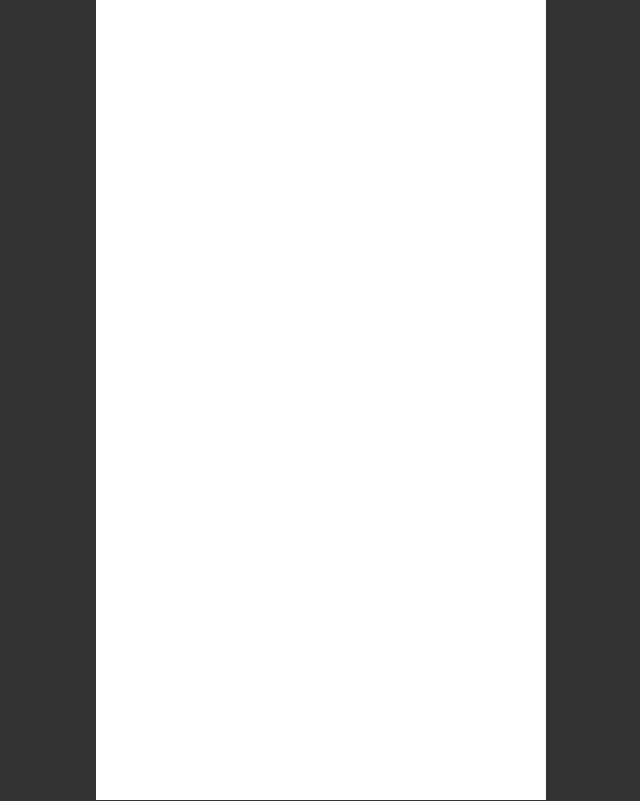
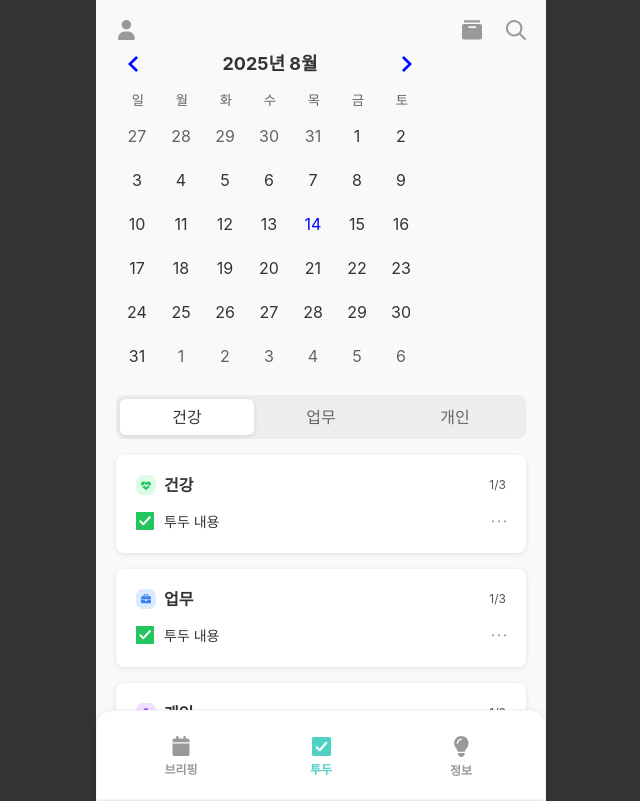
Before and after one commit to WomanTech2025-MoWo/MoWo_FE, a React (Create React App) app: page /todos in a window 1280 px wide. Shown: the whole page, without its empty margins (319-959 px from the left). Built offline with nearby package versions, Linux system fonts and the light colour scheme; a web font is replaced by a local one.

Commit message:
✨[Feat] TodosPage 레이아웃 구성 및 UI 구현

```diff
--- a/src/pages/todos/TodosPage.tsx
+++ b/src/pages/todos/TodosPage.tsx
@@ -1,7 +1,33 @@
-import React from 'react';
+import React, { useRef, useEffect, useState } from 'react';
+import styled from 'styled-components';
+import { DayPicker } from 'react-day-picker';
+import { ko } from 'react-day-picker/locale';
+import 'react-day-picker/dist/style.css';
+import GlobalNavigation from '../../layouts/GlobalNavigation';
+import InnerLayout from '../../layouts/InnerLayout';
+import TodoHeader from './components/TodoHeader';
+import TodoList from './components/TodoList';
+
+const TodoWrap = styled(InnerLayout)`
+  background-color: var(--color-basic-bg);
+  min-height: 100vh;
+`;
 
 const TodosPage = () => {
-  return <></>;
+  const [selected, setSelected] = useState<Date>();
+
+  return (
+    <TodoWrap>
+      <TodoHeader />
+      <div>
+        <DayPicker locale={ko} navLayout="around" animate mode="single" selected={selected} onSelect={setSelected} showOutsideDays />
+      </div>
+      <div>
+        <TodoList />
+      </div>
+      <GlobalNavigation />
+    </TodoWrap>
+  );
 };
 
 export default TodosPage;
```
